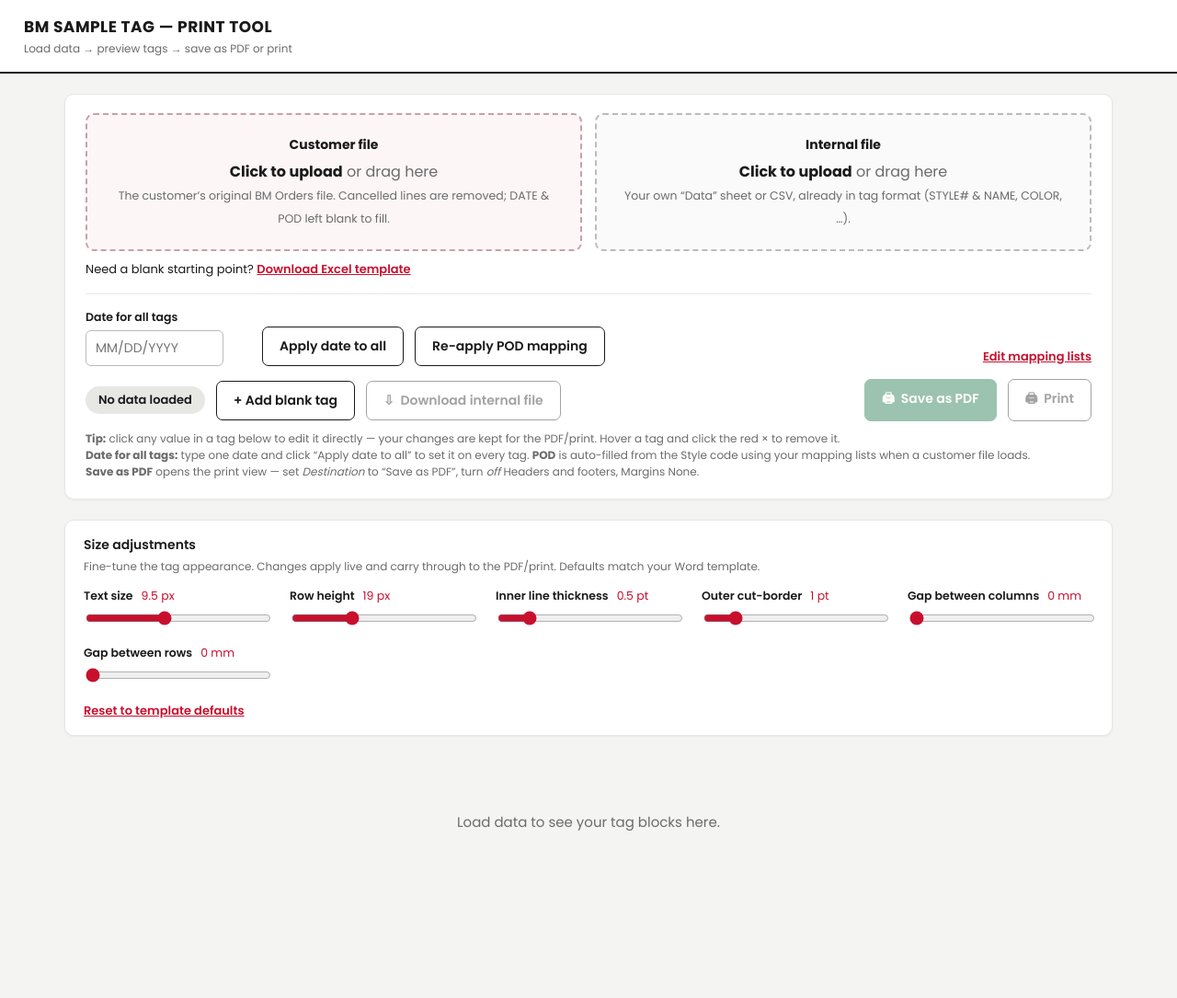
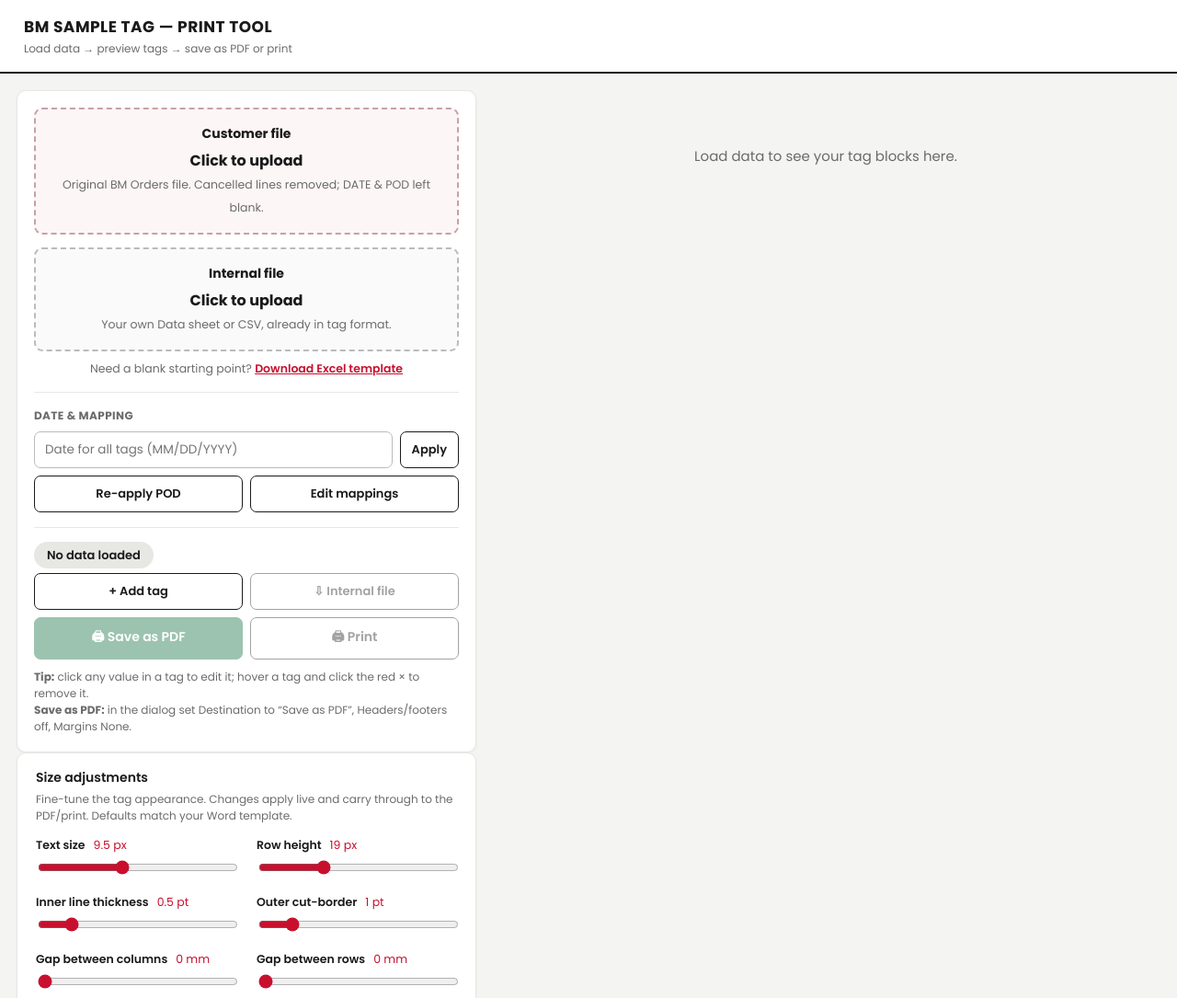
Before and after one commit to Viransilva/BM_Tag_Print_Tool_Updated, a plain HTML site: page Index.html in a window 1280 px wide. Shown: the top 1085 px of the page at 92% size. Before the commit the page ends 1045 px from the top, so only its background shows below. Drawn offline with Linux system fonts and the light colour scheme.

Commit message:
Update Index.html

```diff
--- a/Index.html
+++ b/Index.html
@@ -16,8 +16,25 @@
   header{background:var(--panel);border-bottom:2px solid var(--ink);padding:16px 26px;display:flex;align-items:center;gap:14px;position:sticky;top:0;z-index:50;}
   header h1{font-size:17px;margin:0;letter-spacing:.5px;font-weight:700;}
   header .sub{font-size:12px;color:var(--muted);margin-top:2px;}
-  .wrap{max-width:1180px;margin:0 auto;padding:22px 20px 80px;}
-  .controls{background:var(--panel);border:1px solid var(--soft);border-radius:10px;padding:20px 22px;margin-bottom:22px;box-shadow:0 1px 3px rgba(0,0,0,.05);}
+  .wrap{max-width:none;margin:0;padding:18px 18px 80px;}
+  .layout{display:flex;gap:16px;align-items:flex-start;}
+  .leftcol{flex:0 0 500px;max-width:500px;min-width:0;}
+  .rightcol{flex:1;min-width:0;overflow-x:auto;}
+  @media (max-width:1050px){ .layout{flex-direction:column;} .leftcol{flex-basis:auto;max-width:none;width:100%;} }
+  .controls{background:var(--panel);border:1px solid var(--soft);border-radius:10px;padding:18px;margin-bottom:0;box-shadow:0 1px 3px rgba(0,0,0,.05);}
+  .uploaders{display:flex;flex-direction:column;gap:10px;}
+  .filezone.half{flex:none;min-width:0;padding:16px;}
+  .tpl-line{margin-top:10px;font-size:12.5px;color:var(--muted);text-align:center;}
+  .linkbtn{background:none;border:none;color:var(--accent);font-size:inherit;font-weight:600;cursor:pointer;padding:0;text-decoration:underline;}
+  .sec{margin-top:14px;}
+  .sec-title{font-size:12px;font-weight:700;letter-spacing:.4px;text-transform:uppercase;color:var(--muted);margin-bottom:8px;}
+  .field-row{display:flex;gap:8px;margin-bottom:8px;}
+  .field-row input{flex:1;min-width:0;padding:9px 11px;border:1px solid #bbb;border-radius:7px;font-size:13.5px;}
+  .btn.sm{padding:9px 12px;font-size:13px;white-space:nowrap;}
+  .btn-grid2{display:grid;grid-template-columns:1fr 1fr;gap:8px;}
+  .btn-grid2 .btn{width:100%;}
+  .statusline{margin-bottom:8px;}
+  .season-boxes{display:flex;flex-wrap:wrap;gap:8px;}
   .row{display:flex;flex-wrap:wrap;gap:12px;align-items:center;}
   .btn{border:1.5px solid var(--ink);background:var(--ink);color:#fff;padding:10px 18px;border-radius:7px;font-size:14px;font-weight:600;cursor:pointer;}
   .btn:hover{background:#000;}
@@ -49,18 +66,16 @@
   .sizepanel .actions{margin-top:14px;display:flex;gap:10px;align-items:center;}
   .link-reset{background:none;border:none;color:var(--accent);font-size:13px;font-weight:600;cursor:pointer;padding:0;text-decoration:underline;}
   .maparea{width:100%;min-height:170px;border:1px solid #bbb;border-radius:7px;padding:9px 11px;font-family:Consolas,'Courier New',monospace;font-size:12.5px;line-height:1.5;resize:vertical;}
-  .seasonbar{margin-top:14px;padding:10px 14px;background:#f7f7f5;border:1px solid var(--soft);border-radius:8px;display:flex;align-items:center;flex-wrap:wrap;gap:10px;}
-  .seasonbar .sb-label{font-weight:600;font-size:13px;}
-  .seasonbar label{display:inline-flex;align-items:center;gap:6px;font-size:13px;background:#fff;border:1px solid #d5d5d2;border-radius:20px;padding:5px 12px;cursor:pointer;}
-  .seasonbar label input{accent-color:var(--accent);cursor:pointer;}
-  .seasonbar .cnt{color:var(--muted);font-size:12px;}
+  .season-boxes label{display:inline-flex;align-items:center;gap:6px;font-size:13px;background:#fff;border:1px solid #d5d5d2;border-radius:20px;padding:5px 12px;cursor:pointer;}
+  .season-boxes label input{accent-color:var(--accent);cursor:pointer;}
+  .season-boxes .cnt{color:var(--muted);font-size:12px;}
   #err{display:none;background:#fdecec;border:1px solid #f2b8b8;color:#8a1f1f;padding:10px 14px;border-radius:7px;font-size:13px;margin-top:12px;white-space:pre-wrap;}
   #info{display:none;background:#e8f4ec;border:1px solid #b6dcc4;color:#0a5c33;padding:10px 14px;border-radius:7px;font-size:13px;margin-top:12px;white-space:pre-wrap;}
   #sheet{background:transparent;}
-  .page{background:#fff;width:210mm;min-height:297mm;margin:0 auto 20px;padding:10mm;box-shadow:0 2px 10px rgba(0,0,0,.12);display:flex;flex-wrap:wrap;align-content:flex-start;gap:var(--tagGapY) var(--tagGapX);}
-  .tag{width:95.0mm;margin:0 -0.18mm -0.18mm 0;break-inside:avoid;border:var(--tagOuter) solid #000;}
+  .page{background:#fff;width:210mm;min-height:297mm;margin:0 0 20px 0;padding:10mm;box-shadow:0 2px 10px rgba(0,0,0,.12);display:flex;flex-wrap:wrap;align-content:flex-start;gap:var(--tagGapY) var(--tagGapX);}
+  .tag{width:99.0mm;margin:0 -0.18mm -0.18mm 0;break-inside:avoid;border:var(--tagOuter) solid #000;}
   table.tt{border-collapse:collapse;width:100%;table-layout:fixed;font-family:Arial,sans-serif;}
-  table.tt col.c1{width:22.14mm;} table.tt col.c2{width:30.16mm;} table.tt col.c3{width:11.11mm;} table.tt col.c4{width:14.29mm;} table.tt col.c5{width:17.27mm;}
+  table.tt col.c1{width:23.07mm;} table.tt col.c2{width:31.43mm;} table.tt col.c3{width:11.58mm;} table.tt col.c4{width:14.89mm;} table.tt col.c5{width:18.00mm;}
   table.tt td{border:var(--tagBorder) solid #000;font-size:var(--tagFont);padding:2px 4px;vertical-align:middle;line-height:1.1;height:var(--tagRowH);overflow:hidden;}
   table.tt td.lbl{font-weight:400;white-space:nowrap;}
   table.tt td.val{font-weight:400;word-break:break-word;}
@@ -81,7 +96,7 @@
     .tag .del{display:none !important;}
     table.tt td.val[contenteditable]:hover,table.tt td.val[contenteditable]:focus{background:transparent !important;box-shadow:none !important;}
   }
-  @page{size:A4;margin:8mm;}
+  @page{size:A4;margin:6mm;}
 </style>
 </head>
 <body>
@@ -92,56 +107,65 @@
   </div>
 </header>
 <div class="wrap">
+ <div class="layout">
+  <div class="leftcol noprint">
   <div class="controls noprint">
+    <!-- Upload section -->
     <div class="uploaders">
       <div id="dropCust" class="filezone half">
         <div class="fz-title">Customer file</div>
-        <strong>Click to upload</strong> or drag here<br>
-        <span class="meta">The customer&rsquo;s original BM Orders file. Cancelled lines are removed; DATE &amp; POD left blank to fill.</span>
+        <strong>Click to upload</strong><br>
+        <span class="meta">Original BM Orders file. Cancelled lines removed; DATE &amp; POD left blank.</span>
         <input id="fileCust" type="file" accept=".xlsx,.xls,.csv,text/csv" style="display:none">
       </div>
       <div id="dropInt" class="filezone half">
         <div class="fz-title">Internal file</div>
-        <strong>Click to upload</strong> or drag here<br>
-        <span class="meta">Your own &ldquo;Data&rdquo; sheet or CSV, already in tag format (STYLE# &amp; NAME, COLOR, &hellip;).</span>
+        <strong>Click to upload</strong><br>
+        <span class="meta">Your own Data sheet or CSV, already in tag format.</span>
         <input id="fileInt" type="file" accept=".xlsx,.xls,.csv,text/csv" style="display:none">
       </div>
     </div>
-    <div style="margin-top:10px;font-size:13px;">
-      Need a blank starting point? <button id="btnTemplate" class="link-reset" style="text-decoration:underline;">Download Excel template</button>
+    <div class="tpl-line">Need a blank starting point? <button id="btnTemplate" class="linkbtn">Download Excel template</button></div>
+
+    <div class="divider"></div>
+
+    <!-- Date + mapping section -->
+    <div class="sec">
+      <div class="sec-title">Date &amp; mapping</div>
+      <div class="field-row">
+        <input type="text" id="dateAll" placeholder="Date for all tags (MM/DD/YYYY)">
+        <button id="btnApplyDate" class="btn secondary sm">Apply</button>
+      </div>
+      <div class="btn-grid2">
+        <button id="btnApplyMap" class="btn secondary sm">Re-apply POD</button>
+        <button id="btnEditMaps" class="btn secondary sm">Edit mappings</button>
+      </div>
+    </div>
+
+    <!-- Season filter -->
+    <div id="seasonBar" class="sec" style="display:none;">
+      <div class="sec-title">Seasons <button id="btnSeasonAll" class="linkbtn">All</button> <button id="btnSeasonNone" class="linkbtn">None</button></div>
+      <div id="seasonBoxes" class="season-boxes"></div>
     </div>
 
     <div class="divider"></div>
-    <div class="row" style="align-items:flex-end;">
-      <div class="sctl" style="min-width:180px;">
-        <label style="font-size:12.5px;font-weight:600;display:block;margin-bottom:5px;">Date for all tags</label>
-        <input type="text" id="dateAll" placeholder="MM/DD/YYYY" style="padding:8px 10px;border:1px solid #bbb;border-radius:6px;font-size:14px;width:150px;">
+
+    <!-- Tag actions -->
+    <div class="sec">
+      <div class="statusline"><span id="count" class="count-pill">No data loaded</span></div>
+      <div class="btn-grid2">
+        <button id="btnAdd" class="btn secondary sm">+ Add tag</button>
+        <button id="btnDownloadData" class="btn secondary sm" disabled>&#8681; Internal file</button>
       </div>
-      <button id="btnApplyDate" class="btn secondary">Apply date to all</button>
-      <button id="btnApplyMap" class="btn secondary">Re-apply POD mapping</button>
-      <div style="flex:1"></div>
-      <button id="btnEditMaps" class="link-reset" style="text-decoration:underline;">Edit mapping lists</button>
+      <div class="btn-grid2" style="margin-top:8px;">
+        <button id="btnPDF" class="btn pdf" disabled>&#128424; Save as PDF</button>
+        <button id="btnPrint" class="btn secondary" disabled>&#128424; Print</button>
+      </div>
     </div>
 
-    <div id="seasonBar" class="seasonbar" style="display:none;">
-      <span class="sb-label">Seasons:</span>
-      <span id="seasonBoxes"></span>
-      <button id="btnSeasonAll" class="link-reset" style="margin-left:6px;">All</button>
-      <button id="btnSeasonNone" class="link-reset">None</button>
-    </div>
-
-    <div class="row" style="margin-top:14px;">
-      <span id="count" class="count-pill">No data loaded</span>
-      <button id="btnAdd" class="btn secondary">+ Add blank tag</button>
-      <button id="btnDownloadData" class="btn secondary" disabled>&#8681;&nbsp; Download internal file</button>
-      <div style="flex:1"></div>
-      <button id="btnPDF" class="btn pdf" disabled>&#128424;&nbsp; Save as PDF</button>
-      <button id="btnPrint" class="btn secondary" disabled>&#128424;&nbsp; Print</button>
-    </div>
     <div class="hint">
-      <strong>Tip:</strong> click any value in a tag below to edit it directly &mdash; your changes are kept for the PDF/print. Hover a tag and click the red &times; to remove it.<br>
-      <strong>Date for all tags:</strong> type one date and click &ldquo;Apply date to all&rdquo; to set it on every tag. <strong>POD</strong> is auto-filled from the Style code using your mapping lists when a customer file loads.<br>
-      <strong>Save as PDF</strong> opens the print view &mdash; set <em>Destination</em> to &ldquo;Save as PDF&rdquo;, turn <em>off</em> Headers and footers, Margins None.
+      <strong>Tip:</strong> click any value in a tag to edit it; hover a tag and click the red &times; to remove it.<br>
+      <strong>Save as PDF:</strong> in the dialog set Destination to &ldquo;Save as PDF&rdquo;, Headers/footers off, Margins None.
     </div>
     <div id="err"></div>
     <div id="info"></div>
@@ -201,7 +225,12 @@
     </div>
   </div>
 
-  <div id="sheet"><div class="empty-state">Load data to see your tag blocks here.</div></div>
+  </div>
+
+  <div class="rightcol">
+    <div id="sheet"><div class="empty-state">Load data to see your tag blocks here.</div></div>
+  </div>
+ </div>
 </div>
 
 <script>/*! xlsx.js (C) 2013-present SheetJS -- http://sheetjs.com */
@@ -519,7 +548,7 @@ function buildSeasonBar(){
     html+='<label><input type="checkbox" data-season="'+esc(s)+'" '+checked+'>'+esc(s)+' <span class="cnt">('+info.counts[s]+')</span></label>';
   });
   box.innerHTML=html;
-  bar.style.display="flex";
+  bar.style.display="block";
 }
 function visibleCount(){
   var n=0; for(var i=0;i<ROWS.length;i++){ if(rowVisible(i)) n++; } return n;
```
